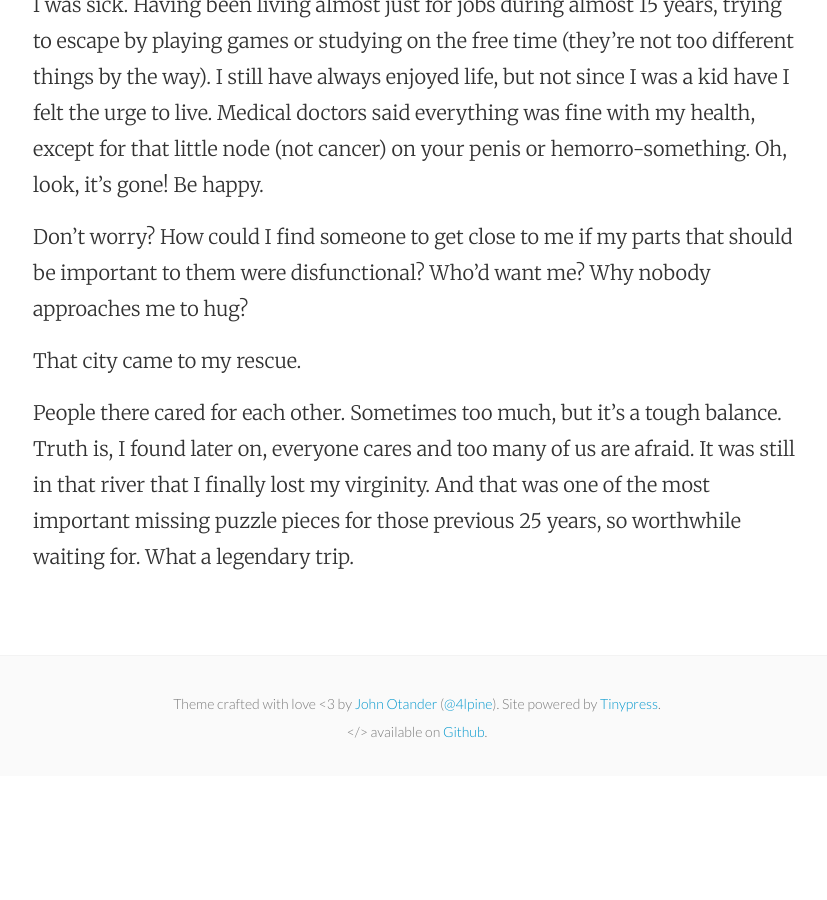
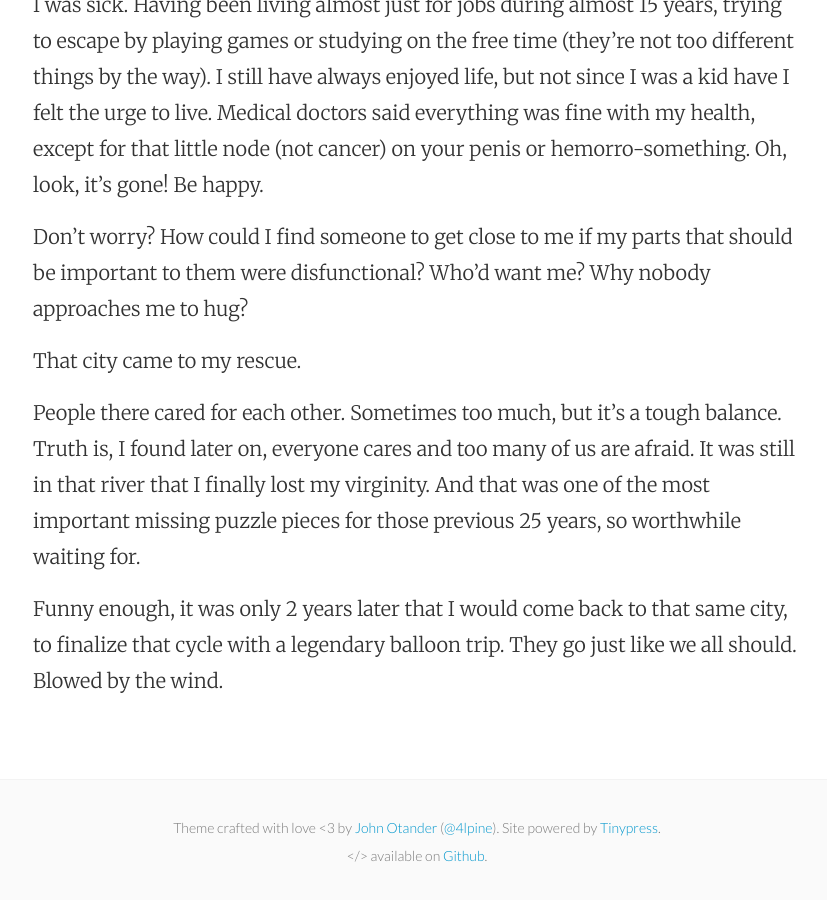
Before and after one commit to cauerego/cauerego.github.io, a Jekyll site: the page built from _posts/2015-12-31-cregox-navigator-around-the-world.markdown, in a window 1280 px wide and 900 px high, scrolled down 1791 px. Shown: the whole window, without its empty margins (223-1050 px from the left). Built offline with Jekyll 4.4.1, drawn with Linux system fonts in a browser that asks for light colours; before the commit the page ends 2567 px from its top, so only the background shows below that.

Commit message:
few minutes after a silent review from someone
although still not influenced by them

```diff
--- a/_posts/2015-12-31-cregox-navigator-around-the-world.markdown
+++ b/_posts/2015-12-31-cregox-navigator-around-the-world.markdown
@@ -21,4 +21,6 @@ Don't worry? How could I find someone to get close to me if my parts that should
 
 That city came to my rescue.
 
-People there cared for each other. Sometimes too much, but it's a tough balance. Truth is, I found later on, everyone cares and too many of us are afraid. It was still in that river that I finally lost my virginity. And that was one of the most important missing puzzle pieces for those previous 25 years, so worthwhile waiting for. What a legendary trip.
+People there cared for each other. Sometimes too much, but it's a tough balance. Truth is, I found later on, everyone cares and too many of us are afraid. It was still in that river that I finally lost my virginity. And that was one of the most important missing puzzle pieces for those previous 25 years, so worthwhile waiting for.
+
+Funny enough, it was only 2 years later that I would come back to that same city, to finalize that cycle with a legendary balloon trip. They go just like we all should. Blowed by the wind.
```
